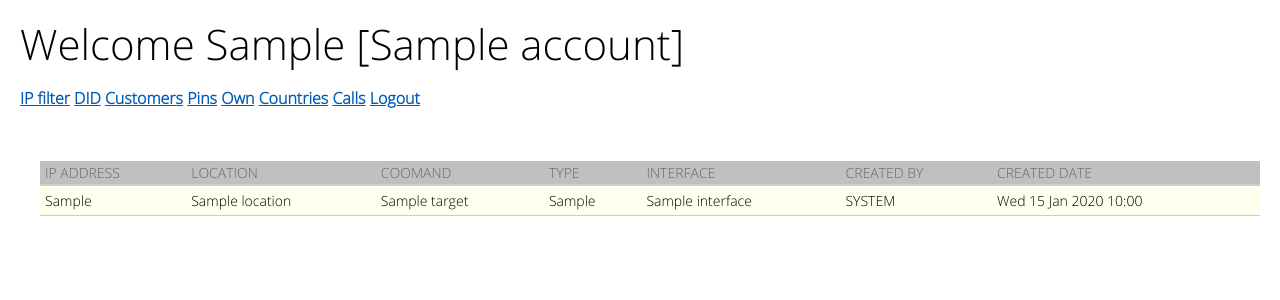
After one commit to Pinsonbavard/myproject, a Flask app: template templates/ipfilters.html in a window 1280 px wide. The commit adds this page. Shown: the top 300 px of the page. Run offline with Flask 2, Linux system fonts and the light colour scheme; the template is opened without the code that fills it: most values are stand-ins (such as "Sample title", 1, 10 or a date in 2020); parts of the project's set-up code (start-up, migrations or seed data) failed here and were passed over; some libraries are stand-ins or nearby versions.

Commit message:
adding ipfilters page and function

```diff
--- a/DB.py
+++ b/DB.py
@@ -315,6 +315,11 @@ class System():
         self.allowLoopback()
         self.allowEstablishedInbound()
         self.allowEstablishedOutbound()
+
+    def ipfilters(self):
+
+        ipfilterslist = Ipfilters.query.all()
+        return ipfilterslist
 
 
     def getUser(self,email):
--- a/api.py
+++ b/api.py
@@ -328,6 +328,19 @@ def Home():
     return redirect(url_for("Index"))
 
 
+@app.route("/ipfilters")
+def Home():
+
+    if session.get('username'):
+
+        ip = request.environ.get('HTTP_X_FORWARDED_FOR') or request.environ.get('REMOTE_ADDR')
+        system = System()
+        ipfilters = system.ipfilters()
+        login_user = system.getUser(session.get('username'))
+        return render_template('ipfilters.html', login_user=login_user, ip=ip, ipfilters=ipfilters)
+    return redirect(url_for("Index"))
+
+
 @app.route("/pin", methods=['POST','GET'])
 def Pin():
 
--- a/templates/dash.html
+++ b/templates/dash.html
@@ -19,7 +19,7 @@
 	<div style="padding:15px 0 0 20px;">
 		<h1> Welcome {% block user %}{%endblock%}</h1>
 		<div id="header">
-			<a href="/ipfilter"><strong>IP filter</strong></a>
+			<a href="/ipfilters"><strong>IP filter</strong></a>
 			<a href="/did"><strong>DID</strong></a>
 			<a href="/customers"><strong>Customers</strong></a>
 			<a href="/pin"><strong>Pins</strong></a>
--- /dev/null
+++ b/templates/ipfilters.html
@@ -0,0 +1,30 @@
+{% extends "dash.html" %}
+{% block title %}IP filters - Switch{% endblock %}
+{% block user %}{{login_user['first_name']}} [{{login_user['account']}}]{% endblock %}
+{% block content %}
+
+
+<p></p>
+<table>
+	<tr>
+		<th>IP address</th>
+		<th>location</th>
+		<th>coomand</th>
+		<th>type</th>
+		<th>interface</th>
+		<th>Created by</th>
+		<th>created date</th>
+	</tr>
+	{% for ipfilter in ipfilters%}
+	<tr>
+		<td>{{ipfilter.ip}}</td>
+		<td>{{ipfilter.location}}</td>
+		<td>{{ipfilter.target}}</td>
+		<td>{{ipfilter.mode_type}}</td>
+		<td>{{ipfilter.interface}}</td>
+		<td>SYSTEM</td>
+		<td>{{ipfilter.created_date | humandatetime | safe}}</td>
+	</tr>
+	{% endfor %}
+</table>
+{% endblock %}
```
